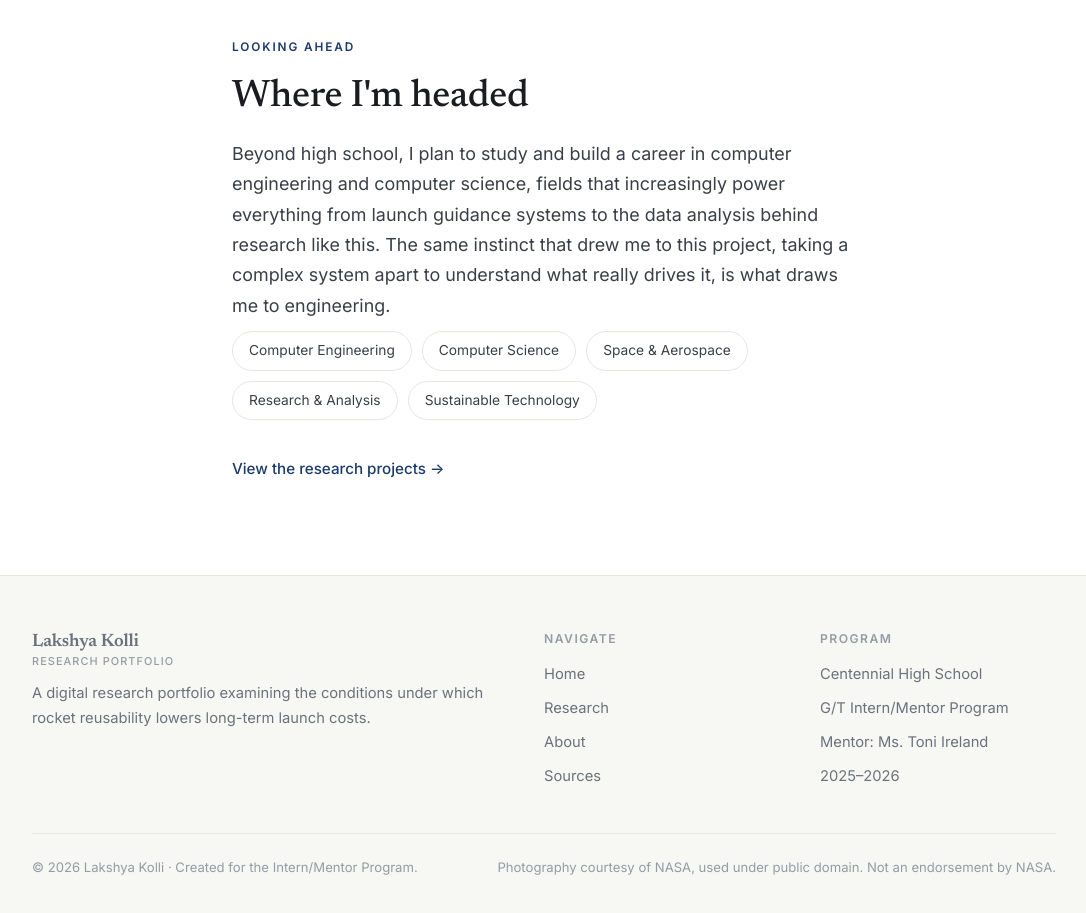
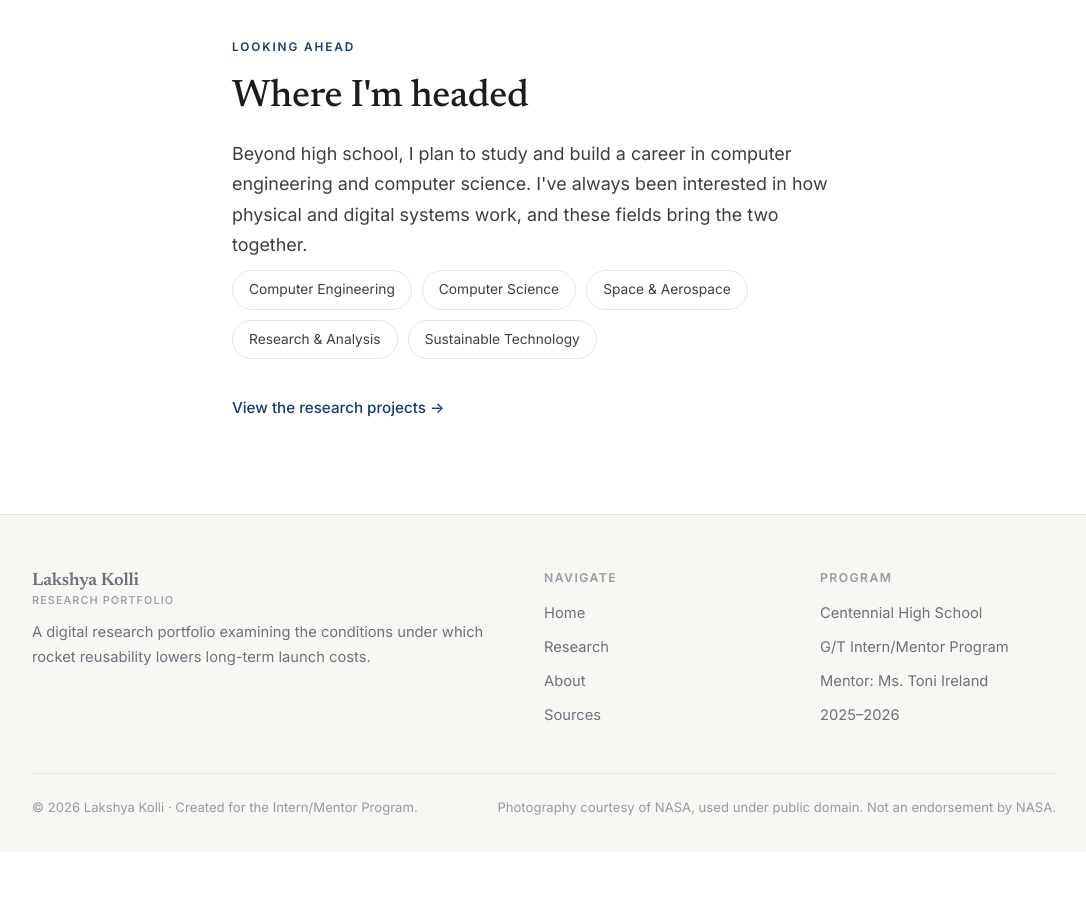
Before and after one commit to lakshyak09/I-M_Portfolio, a plain HTML site: page about.html in a window 1280 px wide. Shown: the part 1600-2513 px from the top of the page, without its empty margins (96-1182 px from the left). After the commit the page ends 2452 px from the top, so only its background shows below. Drawn offline with Linux system fonts and the light colour scheme.

Commit message:
Add files via upload

```diff
--- a/about.html
+++ b/about.html
@@ -92,7 +92,7 @@
   <div class="wrap narrow reveal">
     <span class="eyebrow">Looking Ahead</span>
     <h2 class="section-title">Where I'm headed</h2>
-    <p class="section-lead">Beyond high school, I plan to study and build a career in computer engineering and computer science, fields that increasingly power everything from launch guidance systems to the data analysis behind research like this. The same instinct that drew me to this project, taking a complex system apart to understand what really drives it, is what draws me to engineering.</p>
+    <p class="section-lead">Beyond high school, I plan to study and build a career in computer engineering and computer science. I've always been interested in how physical and digital systems work, and these fields bring the two together.</p>
     <div class="chips">
       <span class="chip">Computer Engineering</span>
       <span class="chip">Computer Science</span>
```
